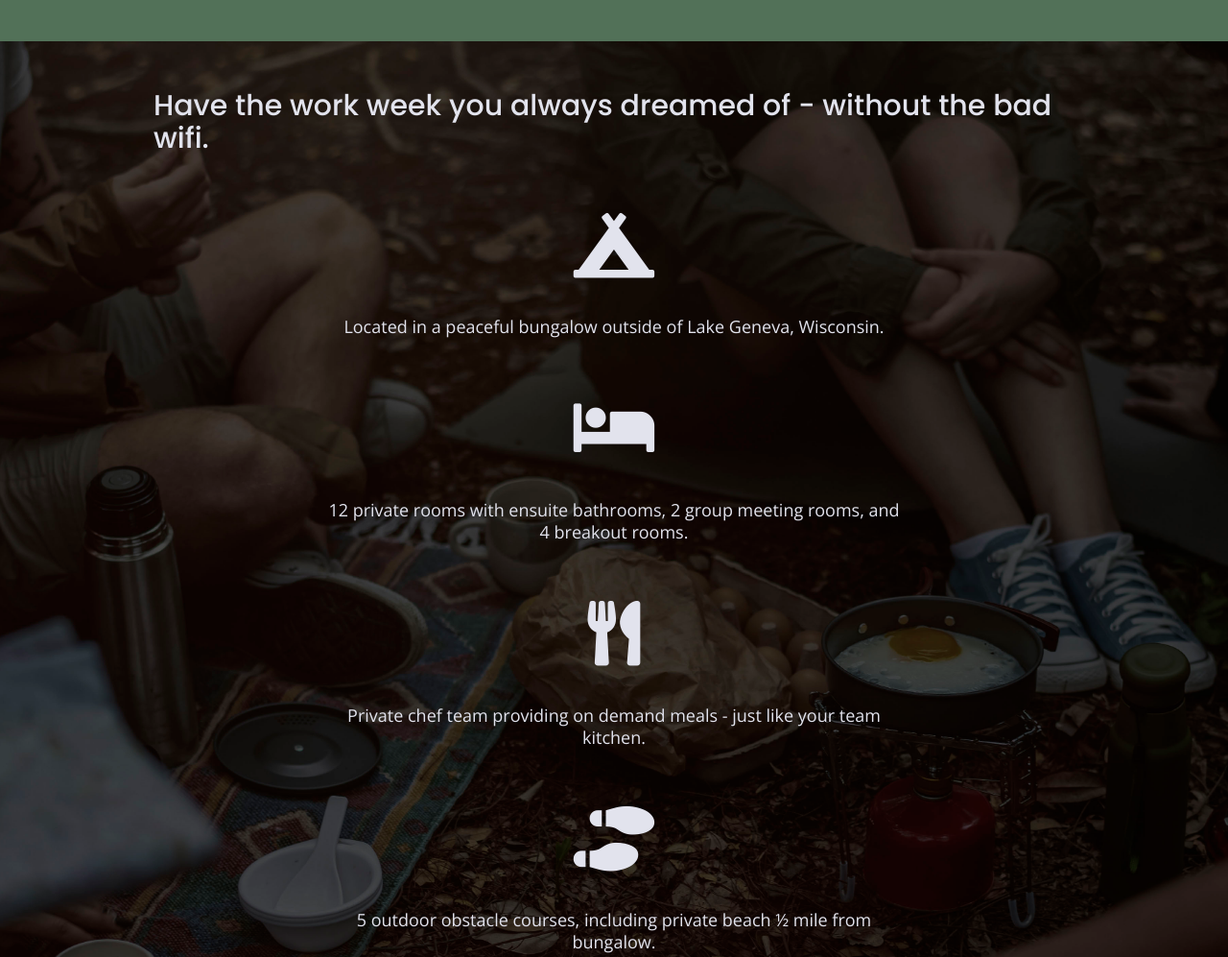
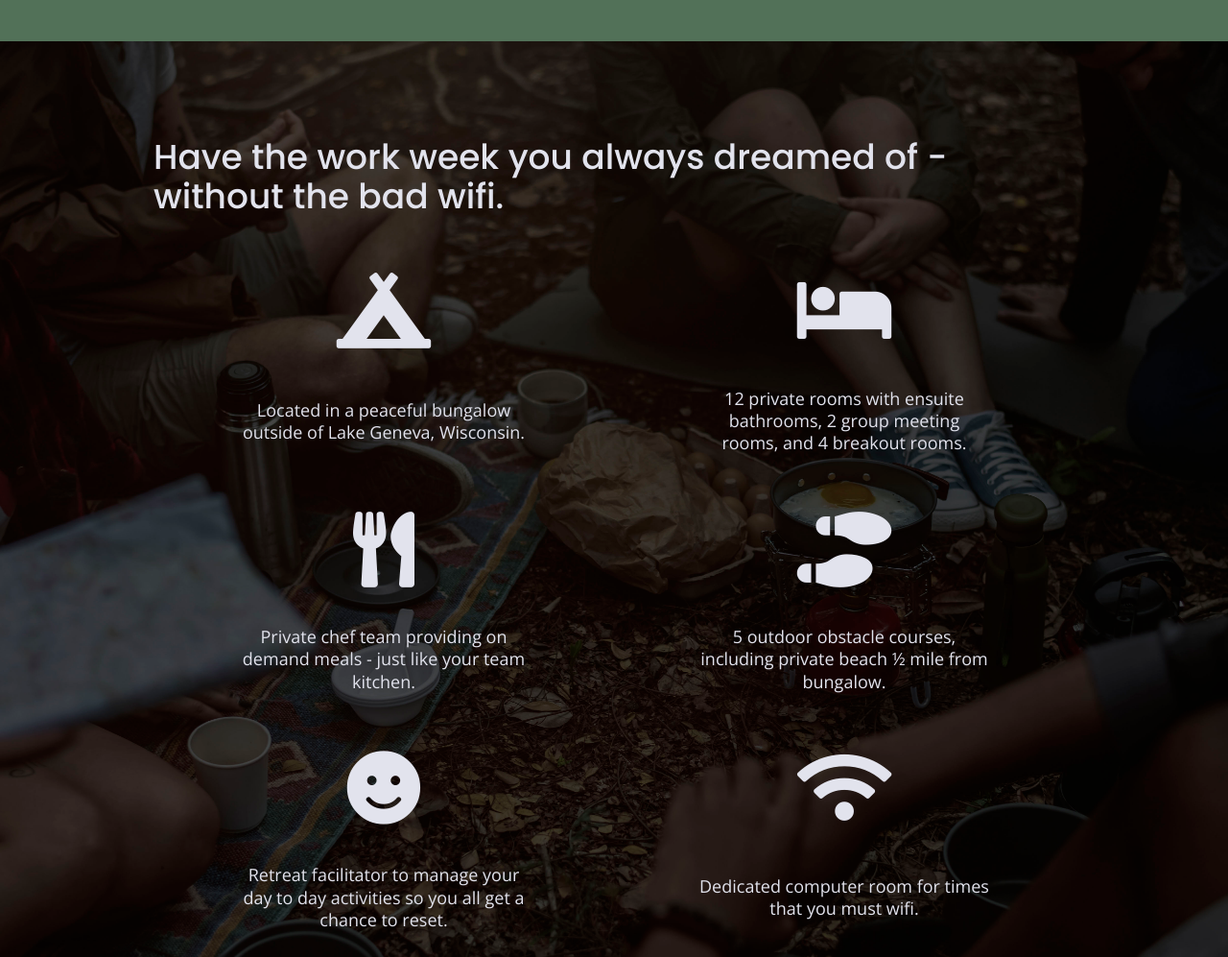
Before and after one commit to monikajaracz/206-unplugged, a website built with Parcel: page index.html in a window 1280 px wide. Shown: the part 919-1916 px from the top of the page at 96% size. Built offline with nearby package versions, Linux system fonts and the light colour scheme.

Commit message:
Styled features section for tablets

```diff
--- a/css/main.css
+++ b/css/main.css
@@ -543,6 +543,29 @@ aside .content-wrapper {
   width: 40%;
 }
 
+/*** FEATURES SECTION ***/
+
+.features h2 {
+  font-size: 2.25em;
+  margin-top: 100px;
+}
+
+.features i {
+  font-size: 4.375em;
+}
+
+.features-items {
+  margin-bottom: 90px;
+}
+
+.features article {
+  width: 50%;
+}
+
+.features-items p {
+  width: 63%;
+}
+
 
 
 }
```
